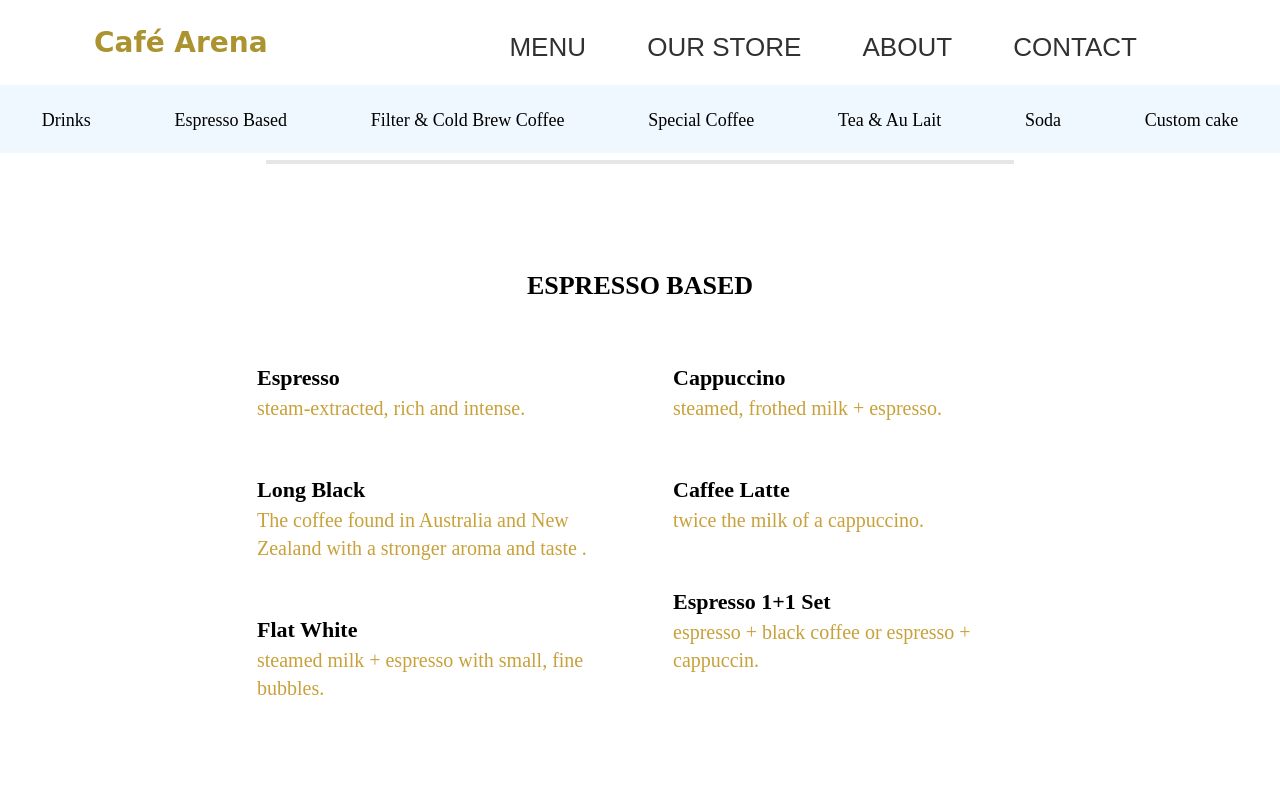
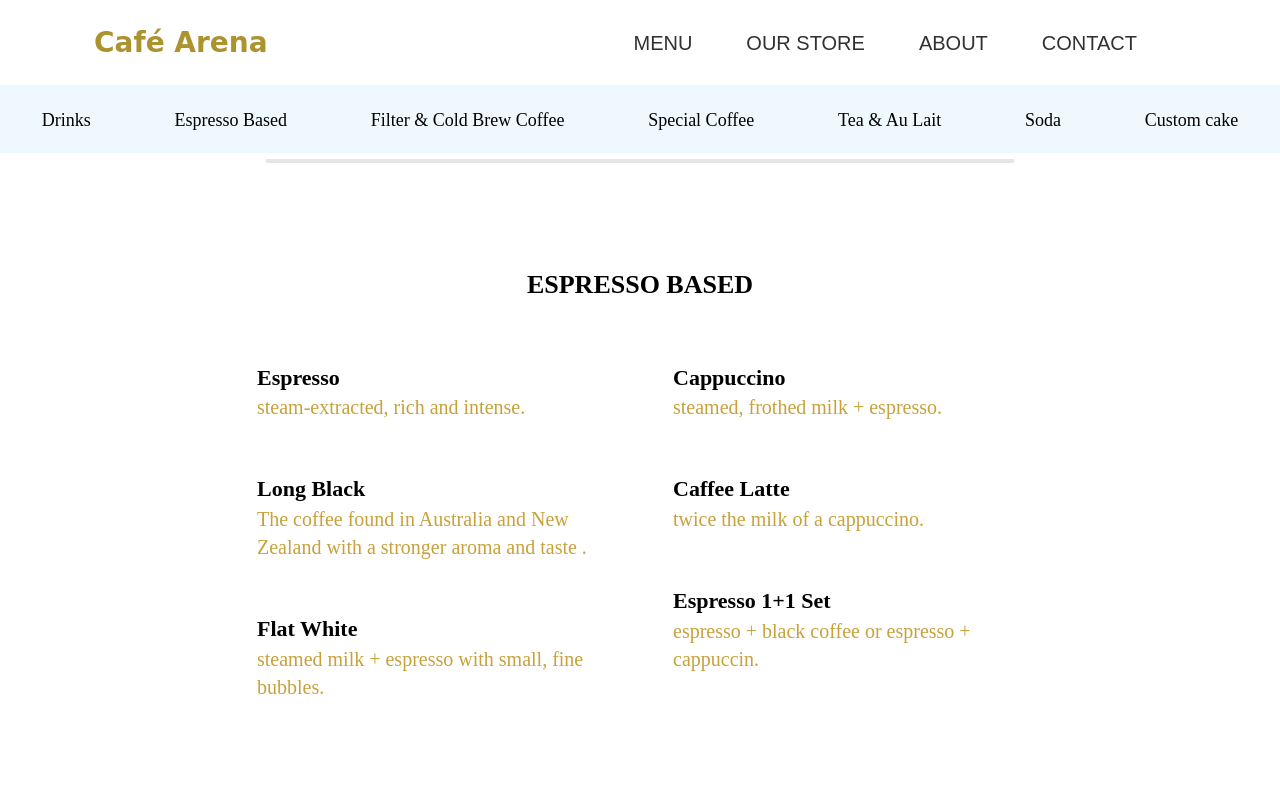
Before and after one commit to devGwen/Cafe-Arena, a plain HTML site: page menu.html in a window 1280 px wide. Shown: the top 800 px of the page. Drawn offline with nearby package versions, Linux system fonts and the light colour scheme; a web font is replaced by a local one.

Commit message:
Update menu.css

```diff
--- a/menu.css
+++ b/menu.css
@@ -161,6 +161,7 @@ nav .logo:hover{
 
 nav .menu .nav-item{
     margin-bottom: 8rem;
+	font-size: 1.25rem;
 }
 
 
@@ -493,7 +494,7 @@ nav .menu a:hover::after{
         padding-right: 3px;
     }
     .menu-heading > span{
-        font-size: 	1.6875rem;
+        font-size: 1.2rem;
         color:grey;
     }
 
```
